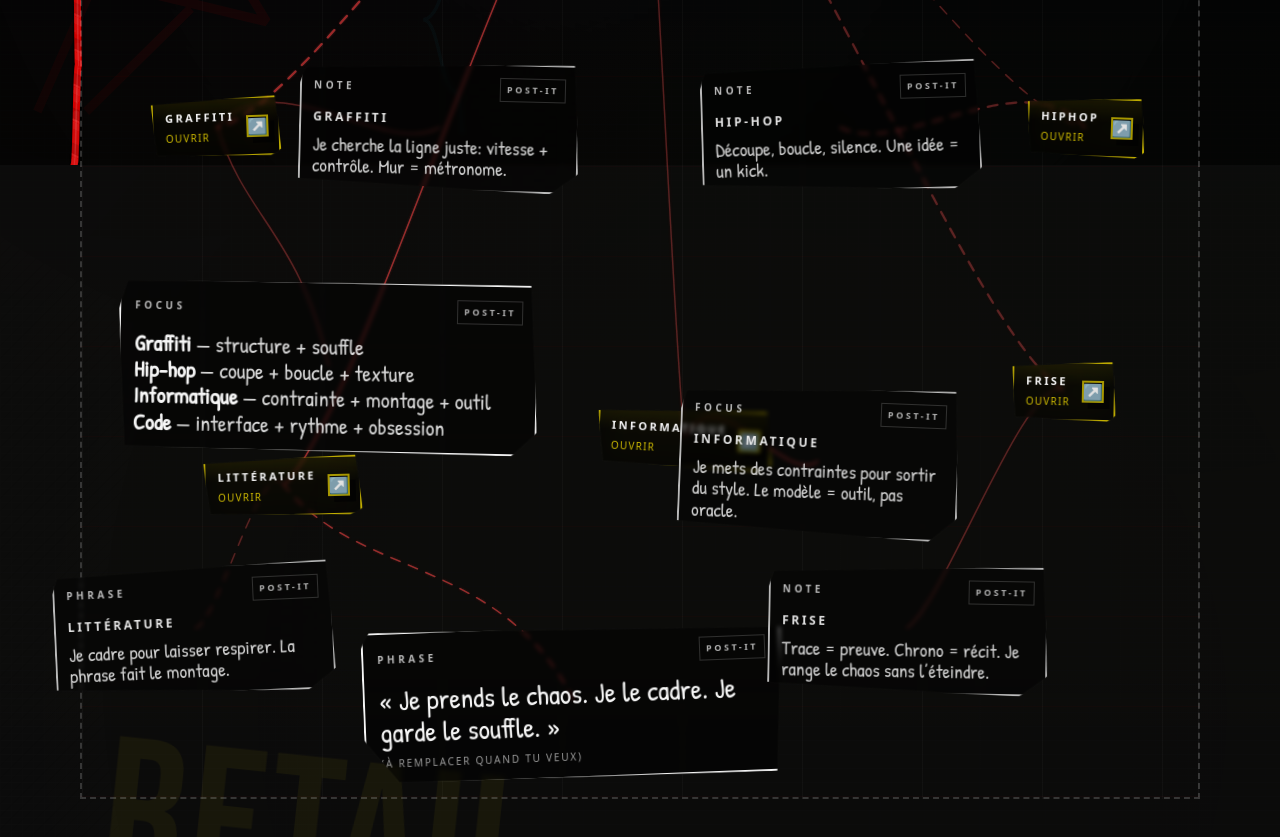
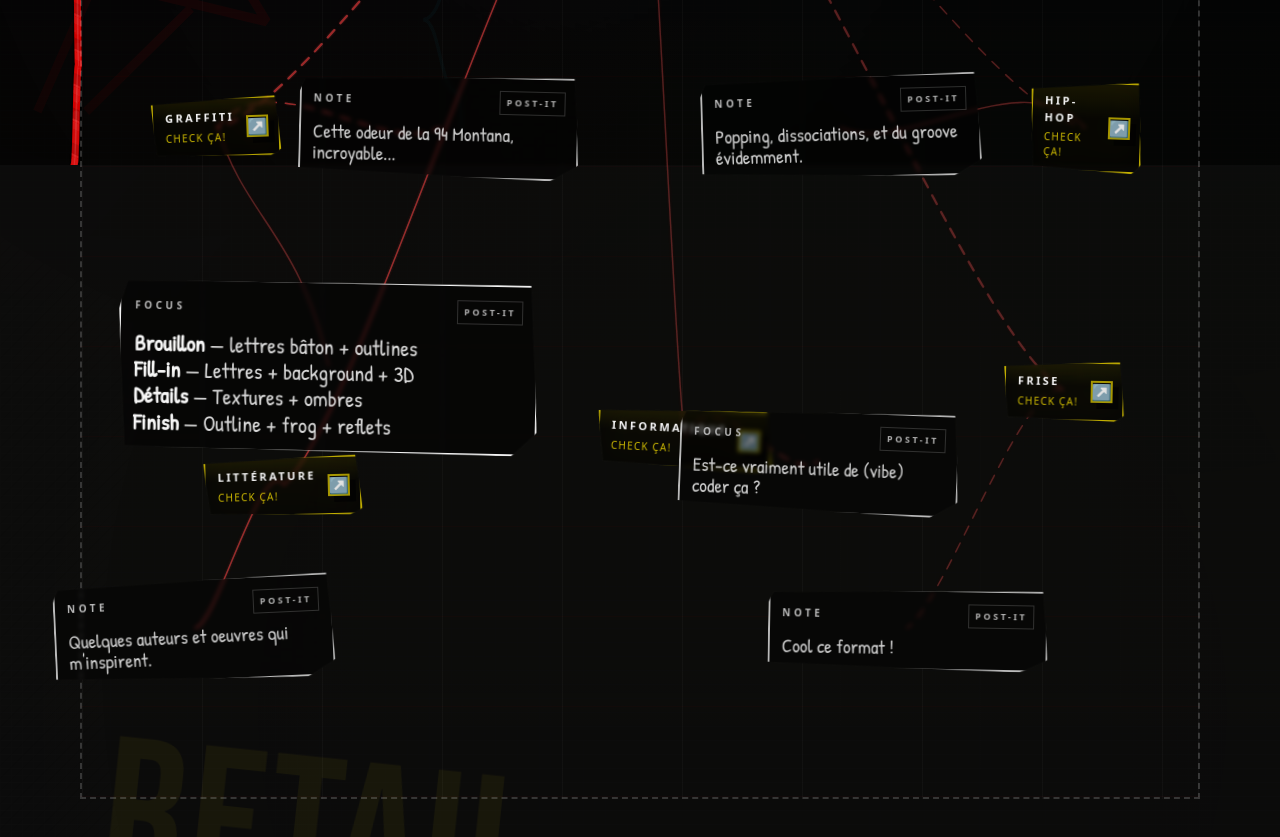
Before and after one commit to hugoretail/Portfolio, an Astro site in the folder portfolio-hugo/: page /moi in a window 1280 px wide. Shown: the part 635-1472 px from the top of the page. Built offline with nearby package versions, Linux system fonts and the light colour scheme; Astro itself is replaced by a stand-in of ours.

Commit message:
moi done

```diff
--- a/portfolio-hugo/src/pages/moi.astro
+++ b/portfolio-hugo/src/pages/moi.astro
@@ -7,7 +7,7 @@ const nav: NavItem[] = [
 	{ href: '/', label: 'Accueil' },
 	{ href: '/moi', label: 'Moi' },
 	{ href: '/graffiti', label: 'Graffiti' },
-	{ href: '/hiphop', label: 'Hiphop' },
+	{ href: '/hiphop', label: 'Hip-hop' },
 	{ href: '/informatique', label: 'Informatique' },
 	{ href: '/litterature', label: 'Littérature' },
 	{ href: '/frise', label: 'Frise' }
@@ -38,7 +38,7 @@ const navNodes = nav.map((item, idx) => ({
 type Piece = {
 	id: string;
 	label: string;
-	kind: 'bio' | 'focus' | 'phrase' | 'stamp' | 'note';
+	kind: 'bio' | 'focus' | 'stamp' | 'note';
 	x: number;
 	y: number;
 	r: number;
@@ -50,8 +50,7 @@ type Piece = {
 const piecesCore: Piece[] = [
 	{ id: 'bio', label: 'DESCRIPTION', kind: 'bio', x: 50, y: 14, r: -1.8 },
 	{ id: 'focus', label: 'FOCUS', kind: 'focus', x: 22, y: 64, r: 1.2 },
-	{ id: 'phrase', label: 'PHRASE', kind: 'phrase', x: 44, y: 92, r: -2.2 },
-	{ id: 'stamp', label: 'DOSSIER', kind: 'stamp', x: 5, y: 4, r: -6.0 }
+	{ id: 'stamp', label: '<><><>', kind: 'stamp', x: 5, y: 4, r: -6.0 }
 ];
 
 // One extra note per section label (except Accueil/Moi)
@@ -64,8 +63,7 @@ const piecesNotes: Piece[] = [
 		y: 44,
 		r: 1.4,
 		forKey: '/graffiti',
-		title: 'GRAFFITI',
-		text: 'Je cherche la ligne juste: vitesse + contrôle. Mur = métronome.'
+		text: 'Cette odeur de la 94 Montana, incroyable...'
 	},
 	{
 		id: 'note-hiphop',
@@ -75,8 +73,7 @@ const piecesNotes: Piece[] = [
 		y: 44,
 		r: -1.6,
 		forKey: '/hiphop',
-		title: 'HIP-HOP',
-		text: 'Découpe, boucle, silence. Une idée = un kick.'
+		text: 'Popping, dissociations, et du groove évidemment.'
 	},
 	{
 		id: 'note-ia',
@@ -86,19 +83,17 @@ const piecesNotes: Piece[] = [
 		y: 72,
 		r: 2.2,
 		forKey: '/informatique',
-		title: 'INFORMATIQUE',
-		text: 'Je mets des contraintes pour sortir du style. Le modèle = outil, pas oracle.'
+		text: 'Est-ce vraiment utile de (vibe) coder ça ?'
 	},
 	{
 		id: 'note-litterature',
-		label: 'PHRASE',
+		label: 'NOTE',
 		kind: 'note',
 		x: 10,
 		y: 86,
 		r: -2.6,
 		forKey: '/litterature',
-		title: 'LITTÉRATURE',
-		text: 'Je cadre pour laisser respirer. La phrase fait le montage.'
+		text: 'Quelques auteurs et oeuvres qui m\'inspirent.'
 	},
 	{
 		id: 'note-frise',
@@ -108,8 +103,7 @@ const piecesNotes: Piece[] = [
 		y: 86,
 		r: 1.0,
 		forKey: '/frise',
-		title: 'FRISE',
-		text: 'Trace = preuve. Chrono = récit. Je range le chaos sans l’éteindre.'
+		text: 'Cool ce format !'
 	}
 ];
 
@@ -180,7 +174,7 @@ const pieces: Piece[] = [...piecesCore, ...piecesNotes];
 							style={`--x:${item.x}; --y:${item.y}; --r:${item.r}deg;`}
 						>
 							<span class="node__label">{item.label}</span>
-							<span class="node__sub">{(item.href !== '/' && item.href !== '/moi') ? 'ouvrir' : ''}</span>
+							<span class="node__sub">{(item.href !== '/' && item.href !== '/moi') ? 'check ça!' : ''}</span>
 							{(item.href !== '/' && item.href !== '/moi') ? <span class="node__go" aria-hidden="true">↗</span> : null}
 						</a>
 					))}
@@ -216,18 +210,11 @@ const pieces: Piece[] = [...piecesCore, ...piecesNotes];
 
 						{p.kind === 'focus' ? (
 							<ul class="node__list">
-								<li><b>Graffiti</b> — structure + souffle</li>
-								<li><b>Hip-hop</b> — coupe + boucle + texture</li>
-								<li><b>Informatique</b> — contrainte + montage + outil</li>
-								<li><b>Code</b> — interface + rythme + obsession</li>
+								<li><b>Brouillon</b> — lettres bâton + outlines</li>
+								<li><b>Fill-in</b> — Lettres + background + 3D</li>
+								<li><b>Détails</b> — Textures + ombres</li>
+								<li><b>Finish</b> — Outline + frog + reflets</li>
 							</ul>
-						) : null}
-
-						{p.kind === 'phrase' ? (
-							<div>
-								<p class="node__quote">« Je prends le chaos. Je le cadre. Je garde le souffle. »</p>
-								<div class="node__micro">(à remplacer quand tu veux)</div>
-							</div>
 						) : null}
 
 						{p.kind === 'note' ? (
@@ -240,7 +227,7 @@ const pieces: Piece[] = [...piecesCore, ...piecesNotes];
 						{p.kind === 'stamp' ? (
 							<div class="node__stamp">
 								<div class="stamp__big">DOSSIER</div>
-								<div class="stamp__small">/ identité / matières / outils /</div>
+								<div class="stamp__small">>>>>>>>>>>>>>>>>></div>
 							</div>
 						) : null}
 					</section>
@@ -273,7 +260,6 @@ const pieces: Piece[] = [...piecesCore, ...piecesNotes];
 				['bio', '/litterature'],
 				['bio', '/frise'],
 				['focus', '/graffiti'],
-				['phrase', '/litterature'],
 				// Bind each section label to its own note
 				['/graffiti', 'note:/graffiti'],
 				['/hiphop', 'note:/hiphop'],
```
